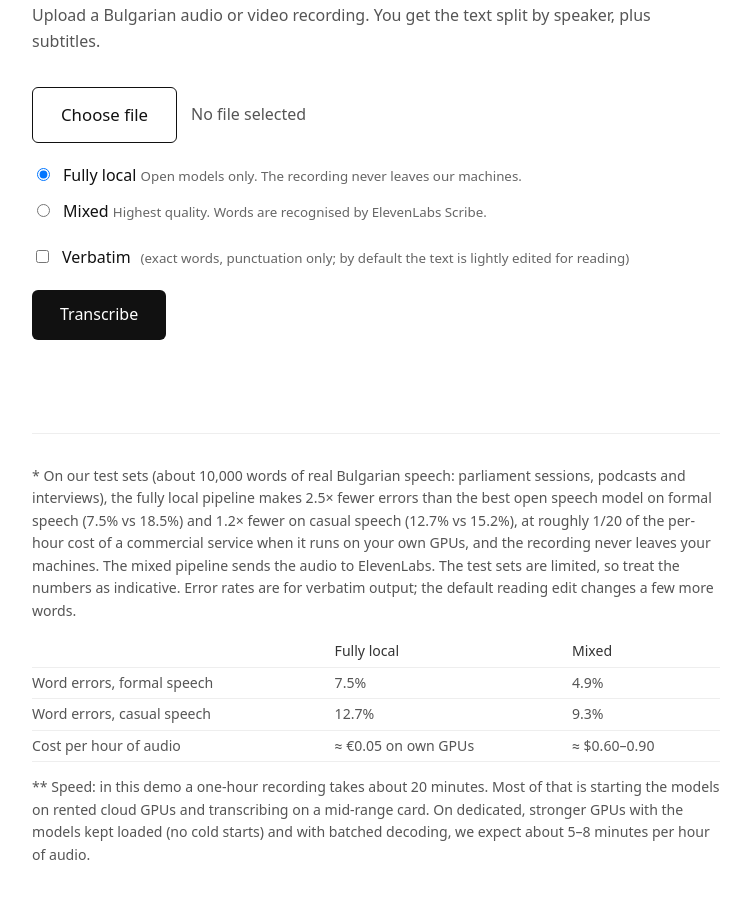
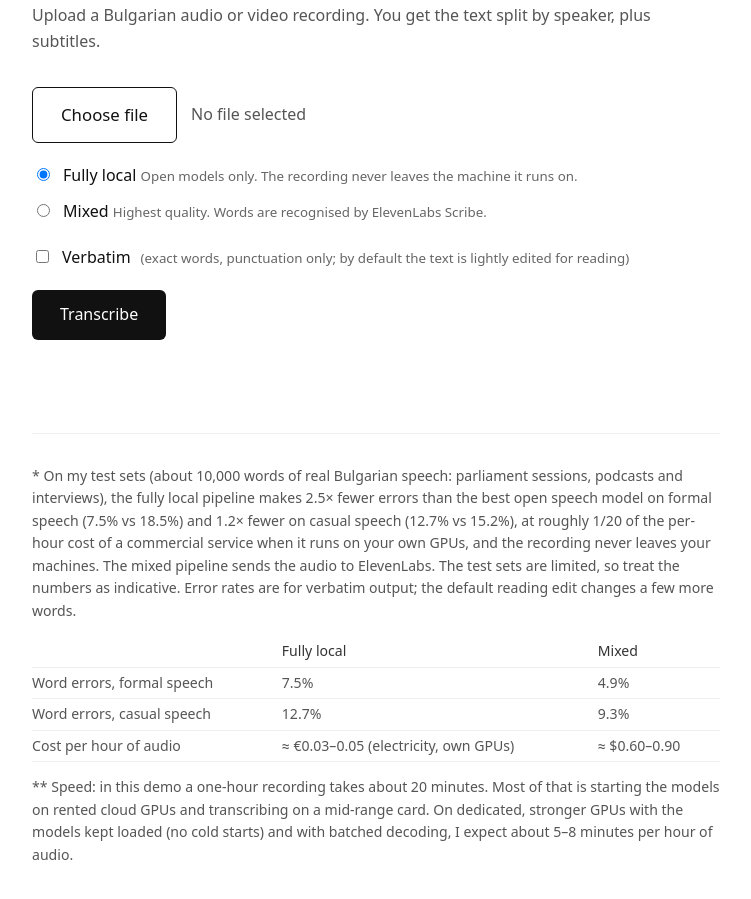
Before and after one commit to DimitarYordanov17/bg-transcriber, a plain HTML site: page web/index.html in a window 1280 px wide. Shown: the part 137-1036 px from the top of the page, without its empty margins (264-1015 px from the left). Drawn offline with Linux system fonts and the light colour scheme.

Commit message:
Update cost estimate and wording

```diff
--- a/web/index.html
+++ b/web/index.html
@@ -53,7 +53,7 @@
     </div>
     <div class="modes">
       <label><input type="radio" name="mode" value="local" checked>
-        <span>Fully local <small>Open models only. The recording never leaves our machines.</small></span></label>
+        <span>Fully local <small>Open models only. The recording never leaves the machine it runs on.</small></span></label>
       <label><input type="radio" name="mode" value="mixed">
         <span>Mixed <small>Highest quality. Words are recognised by ElevenLabs Scribe.</small></span></label>
     </div>
@@ -70,7 +70,7 @@
   </section>
 
   <footer>
-    <p>* On our test sets (about 10,000 words of real Bulgarian speech: parliament sessions, podcasts and interviews),
+    <p>* On my test sets (about 10,000 words of real Bulgarian speech: parliament sessions, podcasts and interviews),
       the fully local pipeline makes 2.5× fewer errors than the best open speech model on formal speech (7.5% vs 18.5%)
       and 1.2× fewer on casual speech (12.7% vs 15.2%), at roughly 1/20 of the per-hour cost of a commercial service
       when it runs on your own GPUs, and the recording never leaves your machines. The mixed pipeline sends the audio to
@@ -80,11 +80,11 @@
       <tr><th></th><th>Fully local</th><th>Mixed</th></tr>
       <tr><td>Word errors, formal speech</td><td>7.5%</td><td>4.9%</td></tr>
       <tr><td>Word errors, casual speech</td><td>12.7%</td><td>9.3%</td></tr>
-      <tr><td>Cost per hour of audio</td><td>≈ €0.05 on own GPUs</td><td>≈ $0.60–0.90</td></tr>
+      <tr><td>Cost per hour of audio</td><td>≈ €0.03–0.05 (electricity, own GPUs)</td><td>≈ $0.60–0.90</td></tr>
     </table>
     <p>** Speed: in this demo a one-hour recording takes about 20 minutes. Most of that is starting the models on
       rented cloud GPUs and transcribing on a mid-range card. On dedicated, stronger GPUs with the models kept loaded
-      (no cold starts) and with batched decoding, we expect about 5–8 minutes per hour of audio.</p>
+      (no cold starts) and with batched decoding, I expect about 5–8 minutes per hour of audio.</p>
   </footer>
 </main>
 
```
Also changed, not shown: 1 other file.
